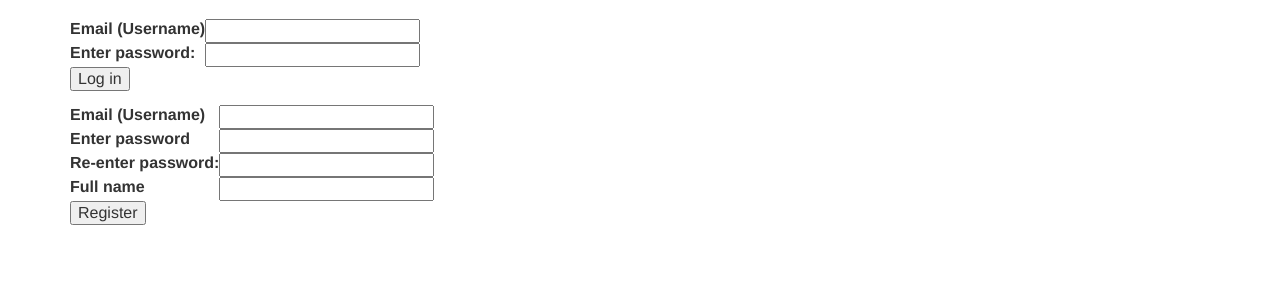
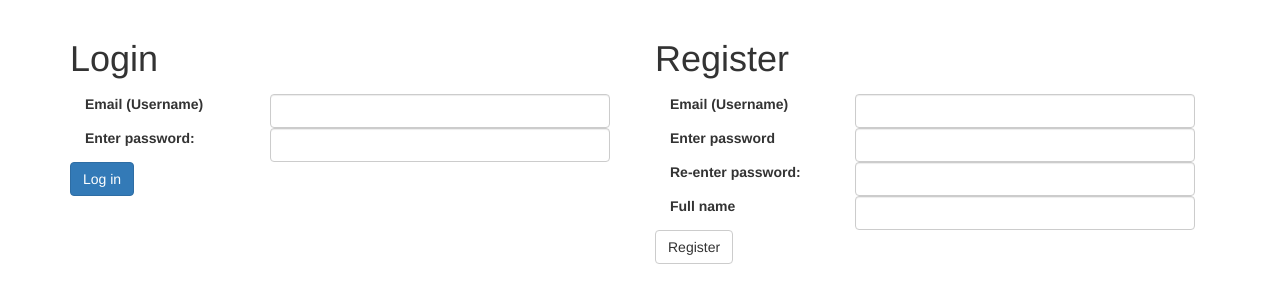
Before and after one commit to adityadhara/RA-Scheduler, a Flask app: page /login in a window 1280 px wide. Shown: the part 51-354 px from the top of the page. Run offline with Flask 2, Linux system fonts and the light colour scheme; parts of the project's set-up code (start-up, migrations or seed data) failed here and were passed over; some libraries are stand-ins or nearby versions.

Commit message:
completed login, added formatting, corrected submit on enter

```diff
--- a/main/templates/base.html
+++ b/main/templates/base.html
@@ -71,11 +71,12 @@
 	<div id="flashes">
   	{% with messages = get_flashed_messages() %}
   	  {% if messages %}
-  	  	<ul>
+  	  	<div class="alert alert-danger" role="alert">
   	  	{% for message in messages %}
-  	  		<li>{{message}}</li>
+  			<span class="glyphicon glyphicon-exclamation-sign" aria-hidden="true"></span>
+  			{{ message }}
   	  	{% endfor %}
-  	  	</ul>
+  	  	</div>
   	  {% endif %}
   	{% endwith %}
   </div>
--- a/main/templates/index.html
+++ b/main/templates/index.html
@@ -2,6 +2,8 @@
 {% set active_page = "index" %}
 
 {% block content %}
-	<h1>About scheduler</h1>
-	<p class="lead">This is an awesome new project we're working on</p>
+	<div class="page-header">
+		<h1>About scheduler</h1>
+		<p class="lead">This is an awesome new project we're working on</p>
+	</div>
 {% endblock %}
--- a/main/templates/login.html
+++ b/main/templates/login.html
@@ -4,55 +4,82 @@
 {% block js_imports %}
 	<script src="/static/js/sha256.js"></script>
 	<script>
-	function pwd_bind(elem1, elem2) {
-		$(elem1).blur(function() {
-			$(elem2).val(Sha256.hash($(elem1).val()));
+	$(document).ready(function() {
+		$("[name=login]").submit(function() {
+			$("[name=login] #pwd_secret").val(Sha256.hash($("#login_password").val()));
 		});
-	}
-	$(document).ready(function() {
-		pwd_bind("#login_password", "[name=login] #pwd_secret")
-		pwd_bind("#reg_password", "[name=register] #pwd_secret")
-		pwd_bind("#reg_password_repeat", "[name=register] #pwd2_secret")
+		$("[name=register]").submit(function() {
+			$("[name=register] #pwd_secret").val(Sha256.hash($("#reg_password").val()));
+			$("[name=register] #pwd2_secret").val(Sha256.hash($("#reg_password_repeat").val()));
+		});
 	});
 </script>
 {% endblock %}
 {% block content %}
-	<div id="login">
-		<form action="{{ url_for('login') + '/login' }}" method="post" name="login">
-		{{ login.hidden_tag() }}
-		{% for key in login.errors %}
-			{% for error in login.errors[key] %}
-			<span style="color: red;">{{ error }}</span>
-			{% endfor %}
-		{% endfor %}
-		<table>
-			<tr><td>{{ login.email.label }}</td>
-			<td>{{ login.email(size=20) }}</td></tr>
-			<tr><td><label for="login_password">Enter password:</label></td>
-			<td><input id="login_password" name="login_password" size="20" type="password" value=""></td></tr>
-			<tr><td><input id="login_submit" type="submit" value="Log in"></td></tr>
-		</table>
-		</form>
-	</div>
-	<div id="registration">
-		<form action="{{ url_for('login') + '/register' }}" method="post" name="register">
-		{{ reg.hidden_tag() }}
-		{% for key in reg.errors %}
-			{% for error in reg.errors[key] %}
-			<span style="color: red;">{{ error }}</span>
-			{% endfor %}
-		{% endfor %}
-		<table>
-			<tr><td>{{ reg.email.label }}</td>
-			<td>{{ reg.email(size=20) }}</td></tr>
-			<tr><td><label for="reg_password">Enter password</label></td>
-			<td><input id="reg_password" name="reg_password" size="20" type="password"></td></td></tr>
-			<tr><td><label for="reg_password_repeat">Re-enter password:</label></td>
-			<td><input id="reg_password_repeat" name="reg_password_repeat" size="20" type="password"></td></tr>
-			<tr><td>{{ reg.name.label }}</td>
-			<td>{{ reg.name(size=20) }}</td></tr>
-			<tr><td><input id="reg_submit" type="submit" value="Register"></td></tr>
-		</table>
-		</form>
+	<div class="row">
+		<div class="col-md-6" id="login">
+			<div class="header">
+				<h1>Login</h1>
+			</div>
+			<form role="form" action="{{ url_for('login') + '/login' }}" method="post" name="login">
+				{{ login.hidden_tag() }}
+				<div class="form-group">
+					{{ login.email.label(class="control-label col-sm-4") }}
+					<div class="col-sm-8">{{ login.email(class="form-control") }}</div>
+					<span class="help-block">
+						{% if login.email.errors %}{% for error in login.email.errors %}{{error}}{% endfor %}{% endif %}
+					</span>
+				</div>
+				<div class="form-group">
+					<label class="control-label col-sm-4" for="login_password">Enter password:</label>
+					<div class="col-sm-8"><input class="form-control" id="login_password" name="login_password" type="password" value=""></div>
+					<span class="help-block">
+						{% if login.pwd_hash.errors %}{% for error in login.pwd_hash.errors %}{{error}}{% endfor %}{% endif %}
+					</span>
+				</div>
+				<div class="form-group">
+					<input class="btn btn-primary" id="login_submit" type="submit" value="Log in">
+				</div>
+			</form>
+		</div>
+		<div class="col-md-6" id="registration">
+			<div class="header">
+				<h1>Register</h1>
+			</div>
+			<form role="form" action="{{ url_for('login') + '/register' }}" method="post" name="register">
+			{{ reg.hidden_tag() }}
+				<div class="form-group">
+					{{ reg.email.label(class="control-label col-sm-4") }}
+					<div class="col-sm-8">{{ reg.email(class="form-control") }}</div>
+					<span class="help-block">
+						{% if reg.email.errors %}{% for error in reg.email.errors %}{{error}}{% endfor %}{% endif %}
+					</span>
+				</div>
+				<div class="form-group">
+					<label class="control-label col-sm-4" for="reg_password">Enter password</label>
+					<div class="col-sm-8"><input class="form-control" id="reg_password" name="reg_password" type="password"></div>
+					<span class="help-block">
+						{% if reg.pwd_hash.errors %}{% for error in reg.pwd_hash.errors %}{{error}}{% endfor %}{% endif %}
+					</span>
+				</div>
+				<div class="form-group">
+					<label class="control-label col-sm-4" for="reg_password_repeat">Re-enter password:</label>
+					<div class="col-sm-8"><input class="form-control" id="reg_password_repeat" name="reg_password_repeat" type="password"></div>
+					<span class="help-block">
+						{% if reg.pwd2_hash.errors %}{% for error in reg.pwd2_hash.errors %}{{error}}{% endfor %}{% endif %}
+					</span>
+				</div>
+				<div class="form-group">
+					{{ reg.name.label(class="control-label col-sm-4") }}
+					<div class="col-sm-8">{{ reg.name(class="form-control") }}</div>
+					<span class="help-block">
+						{% if reg.name.errors %}{% for error in reg.name.errors %}{{error}}{% endfor %}{% endif %}
+					</span>
+				</div>
+				<div class="form-group">
+					<input class="btn btn-default" id="reg_submit" type="submit" value="Register">
+				</div>
+			</form>
+		</div>
 	</div>
 {% endblock %}
--- a/main/views.py
+++ b/main/views.py
@@ -3,7 +3,7 @@ from flask.ext.login import current_user, logout_user, login_user
 from flask.ext import login
 from main import app, db, lm
 import models, forms
-import hashlib, random
+import hashlib, random, string
 import mocks
 
 #pre-rendering
@@ -113,7 +113,7 @@ def attempt_register(regform):
         flash("Username " + str(test.email) + " already exists")
         return
     else:
-        user = models.User(name=regform.name.data,
+        user = models.User(name=string.capwords(regform.name.data),
                        email=regform.email.data,
                        salt=make_salt())
         db.session.add(user)
```
